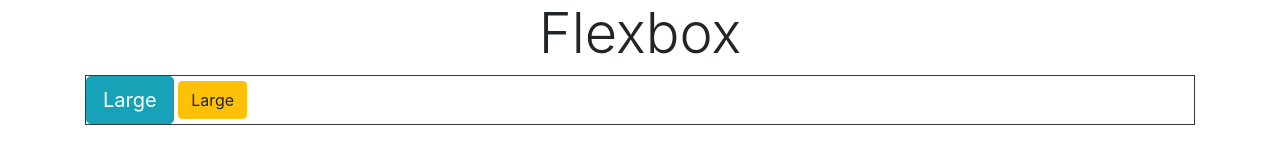
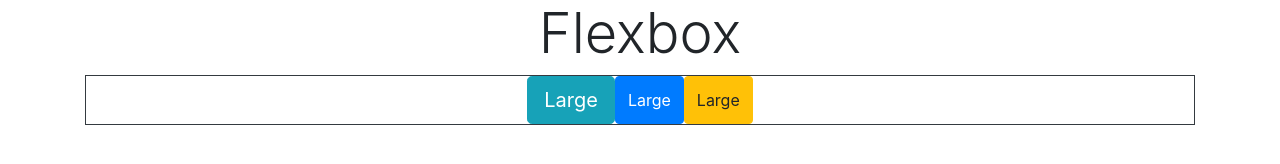
Before and after one commit to chriscatzin/CSS-HTML, a plain HTML site: page HTMLCSS/Bootstrap4/Flexbox/flexbox.html in a window 1280 px wide. Drawn offline with nearby package versions, Linux system fonts and the light colour scheme.

Commit message:
Bootstrap 4

```diff
--- a/HTMLCSS/Bootstrap4/Flexbox/flexbox.html
+++ b/HTMLCSS/Bootstrap4/Flexbox/flexbox.html
@@ -13,8 +13,9 @@
   <body>
     <div class="container">
         <h1 class="text-center display-4">Flexbox</h1>
-        <div class="border border-dark">
+        <div class="border border-dark d-flex justify-content-center align-items center">
             <button class="btn btn-info btn-lg">Large</button>
+            <button class="btn btn-primary">Large</button>
             <button class="btn btn-warning">Large</button>
         </div>
     </div>
```
